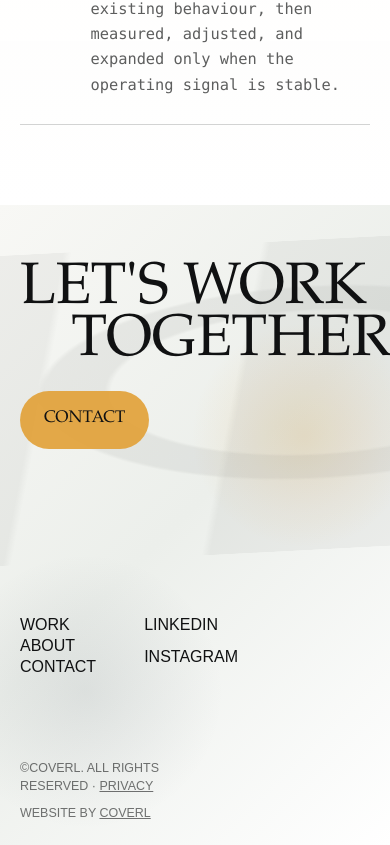
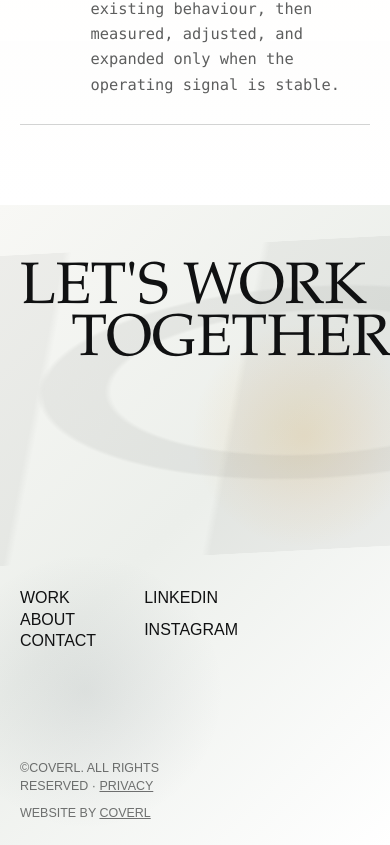
Before and after one commit to NT-151/portfolio_site, a Next.js app: page / in a window 390 px wide. Shown: the part 5442-6287 px from the top of the page. Built offline with nearby package versions, Linux system fonts and the light colour scheme.

Commit message:
Remove footer contact pill

```diff
--- a/app/styles/site.css
+++ b/app/styles/site.css
@@ -714,7 +714,8 @@ body {
   cursor: pointer;
   transition:
     color 180ms ease,
-    transform 180ms ease;
+    transform 180ms ease,
+    opacity 180ms ease;
 }
 
 .studio-footer__headline h2 {
@@ -736,38 +737,10 @@ body {
   padding-right: min(8vw, 5rem);
 }
 
-.studio-footer__headline::after {
-  content: "Contact";
-  position: absolute;
-  left: min(62vw, 820px);
-  top: clamp(2.25rem, 7vw, 4.8rem);
-  display: inline-flex;
-  min-height: 86px;
-  min-width: 238px;
-  align-items: center;
-  justify-content: center;
-  border-radius: 999px;
-  background: rgba(226, 160, 54, 0.9);
-  color: #101112;
-  font-family: var(--font-display);
-  font-size: clamp(1.2rem, 2vw, 1.7rem);
-  line-height: 1;
-  text-transform: uppercase;
-  transition:
-    transform 180ms ease,
-    background-color 180ms ease,
-    box-shadow 180ms ease;
-}
-
 .studio-footer__headline:hover {
-  color: rgba(16, 17, 18, 0.76);
+  color: var(--color-accent);
+  opacity: 0.92;
   transform: translateY(-3px);
-}
-
-.studio-footer__headline:hover::after {
-  transform: translateY(-2px);
-  background: rgba(226, 160, 54, 1);
-  box-shadow: 0 20px 60px rgba(184, 121, 24, 0.18);
 }
 
 .studio-footer__links {
@@ -1562,18 +1535,6 @@ body {
     padding-left: 3.2rem;
   }
 
-  .studio-footer__headline::after {
-    position: relative;
-    left: auto;
-    top: auto;
-    min-width: 0;
-    min-height: 58px;
-    width: fit-content;
-    margin-top: 1.35rem;
-    padding: 0 1.5rem;
-    font-size: 1.05rem;
-  }
-
   .studio-footer__links {
     align-self: end;
     gap: 3rem;
```
